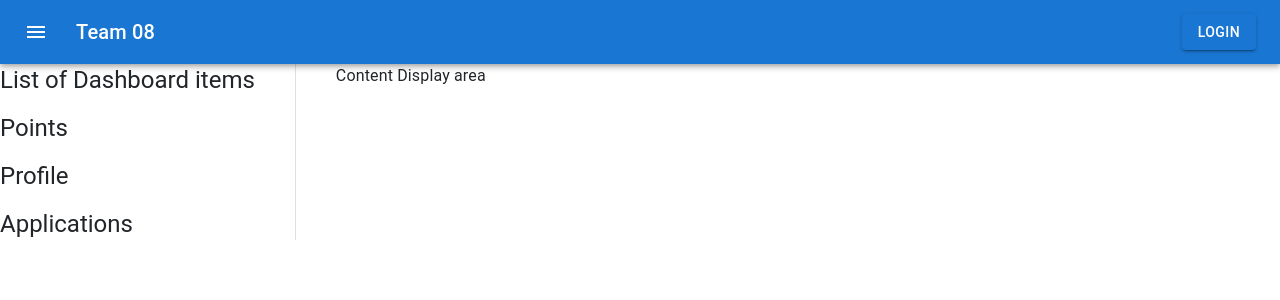
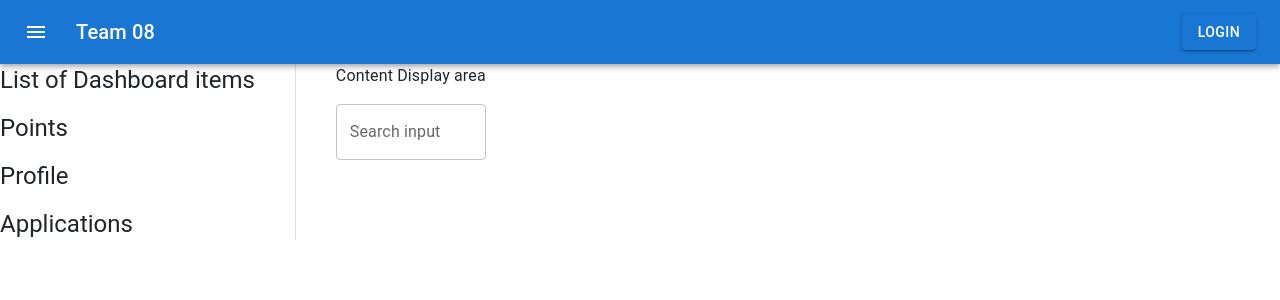
Before and after one commit to Harrison-Holt/The-Good-Driver-Program, a React (Vite) app in the folder frontend/: page / in a window 1280 px wide. Shown: the top 300 px of the page. Built offline with nearby package versions, Linux system fonts and the light colour scheme.

Commit message:
Added basic searchbar component

```diff
--- /dev/null
+++ b/frontend/src/components/SearchBar/index.tsx
@@ -0,0 +1,28 @@
+import { Autocomplete, TextField } from "@mui/material"
+
+const SearchBar: React.FC = () => {
+    return(
+        <>
+            <Autocomplete
+                id="search-bar"
+                freeSolo
+                disableClearable
+                options={["placeholder", "replace with real options"]}
+                renderInput={(params) => (
+                    <TextField
+                        {...params}
+                        label="Search input"
+                        slotProps={{
+                        input: {
+                            ...params.InputProps,
+                            type: 'search',
+                        },
+                        }}
+                    />
+                )}
+            />
+        </>
+    )
+}
+
+export default SearchBar;
--- a/frontend/src/pages/Home/index.tsx
+++ b/frontend/src/pages/Home/index.tsx
@@ -2,6 +2,7 @@
 import { Stack, Typography, Box, Divider } from '@mui/material';
 import Navibar from '../../components/Navibar';
 import React from 'react';
+import SearchBar from '../../components/SearchBar';
 
 const Home: React.FC = () => {
   return (
@@ -18,6 +19,7 @@ const Home: React.FC = () => {
           <Divider orientation='vertical' variant='middle' flexItem/>
           <Stack spacing={2}>
             <Typography>Content Display area</Typography>
+            <SearchBar/>
           </Stack>
         </Stack>
       </Box>
```
